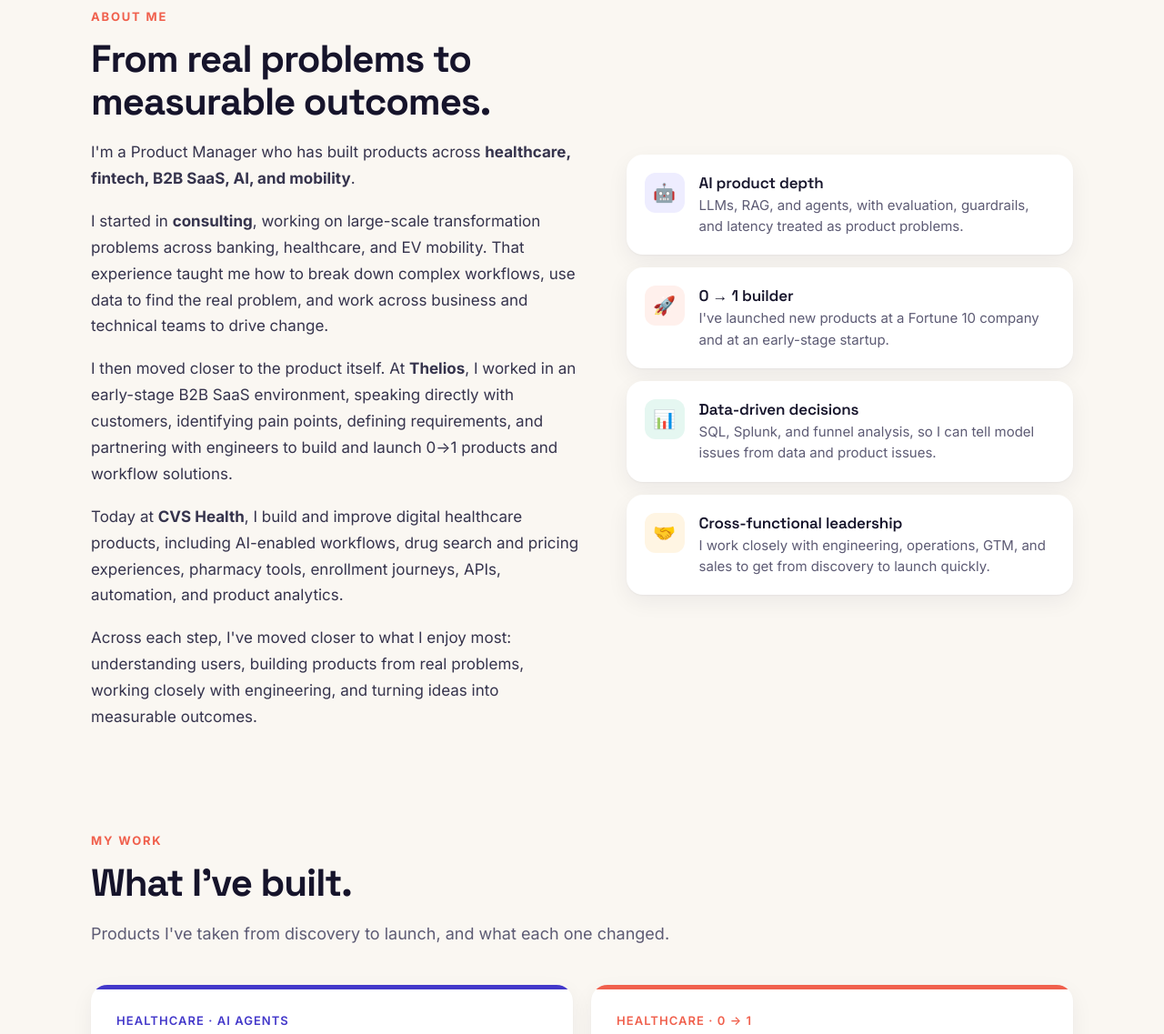
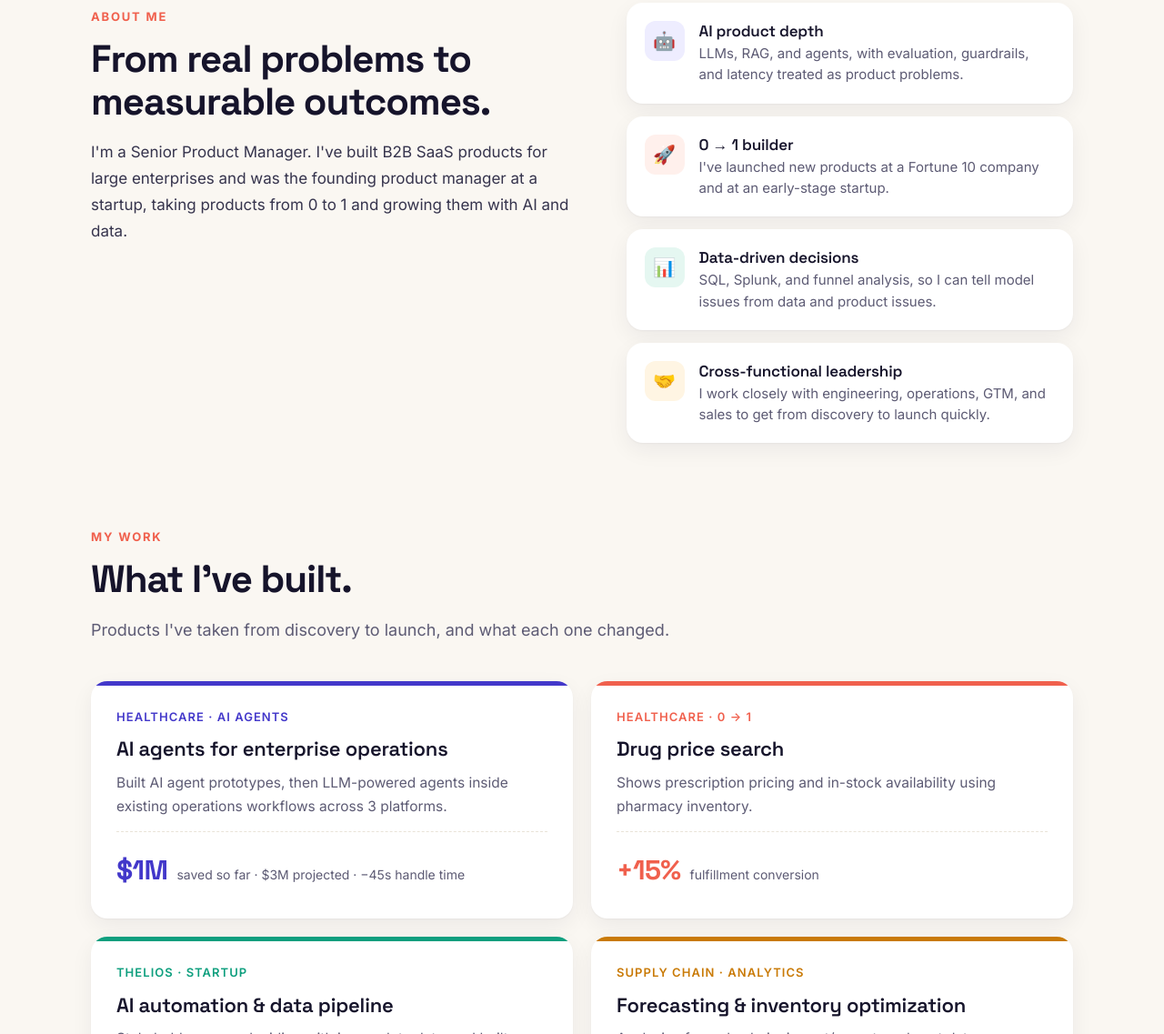
Before and after one commit to ANUJ9129/portfolio, a plain HTML site: page index.html in a window 1280 px wide. Shown: the part 1350-2487 px from the top of the page at 91% size. Drawn offline with Linux system fonts and the light colour scheme.

Commit message:
Shorten About me to a single summary
Co-Authored-By: Claude Opus 5.5 <noreply@anthropic.com>

```diff
--- a/index.html
+++ b/index.html
@@ -69,25 +69,8 @@
           <span class="eyebrow">About me</span>
           <h2>From real problems to measurable outcomes.</h2>
           <p>
-            I'm a Product Manager who has built products across <b>healthcare, fintech, B2B SaaS, AI, and mobility</b>.
-          </p>
-          <p>
-            I started in <b>consulting</b>, working on large-scale transformation problems across banking, healthcare,
-            and EV mobility. That experience taught me how to break down complex workflows, use data to find the real
-            problem, and work across business and technical teams to drive change.
-          </p>
-          <p>
-            I then moved closer to the product itself. At <b>Thelios</b>, I worked in an early-stage B2B SaaS environment,
-            speaking directly with customers, identifying pain points, defining requirements, and partnering with engineers
-            to build and launch 0→1 products and workflow solutions.
-          </p>
-          <p>
-            Today at <b>CVS Health</b>, I build and improve digital healthcare products, including AI-enabled workflows,
-            drug search and pricing experiences, pharmacy tools, enrollment journeys, APIs, automation, and product analytics.
-          </p>
-          <p>
-            Across each step, I've moved closer to what I enjoy most: understanding users, building products from real
-            problems, working closely with engineering, and turning ideas into measurable outcomes.
+            I'm a Senior Product Manager. I've built B2B SaaS products for large enterprises and was the founding
+            product manager at a startup, taking products from 0 to 1 and growing them with AI and data.
           </p>
         </div>
         <div class="strengths">
```
